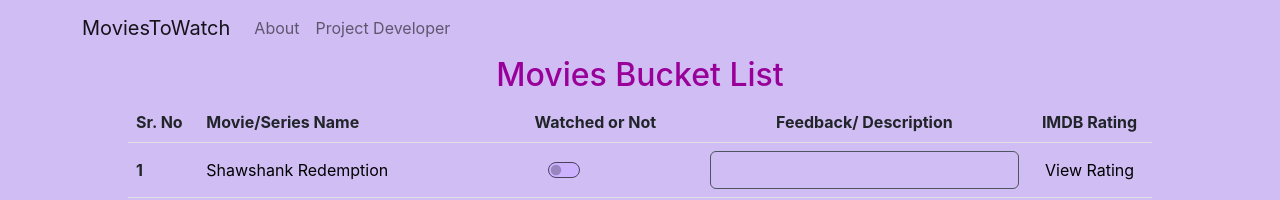
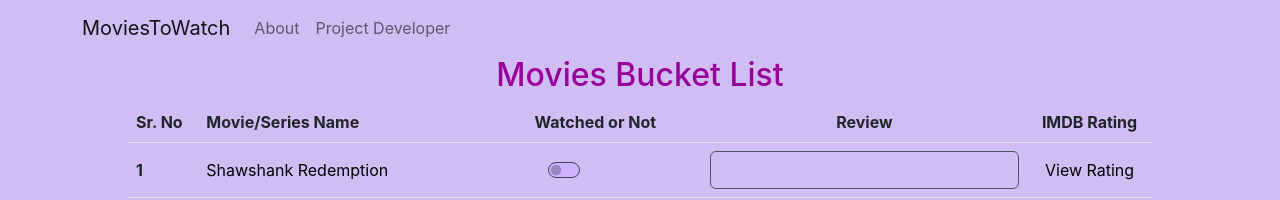
Before and after one commit to Niraj2003/MyMovies, a React (Create React App) app: page / in a window 1280 px wide. Shown: the top 200 px of the page. Built offline with nearby package versions, Linux system fonts and the light colour scheme.

Commit message:
Aligned for small devices

```diff
--- a/src/components/Table.css
+++ b/src/components/Table.css
@@ -1,6 +1,21 @@
-.tdata{
-    margin-left: 10%;
-    margin-right: 10%;
+@media only screen and (min-width: 600px) {
+    .tdata{
+        margin-left: 10%;
+        margin-right: 10%;
+    }
+    .fs{
+        margin-right: 100px;
+    }
+    #about{
+        margin-left: 10%;
+        margin-right: 10%;
+        margin-top: 3%;
+    }
+}
+@media only screen and (max-width: 600px){
+    /* .form-control {
+        width: 50%;
+    } */
 }
 tr, th{
     vertical-align: middle;
@@ -19,9 +34,7 @@
 h2{
     color: rgb(153, 0, 153);
 }
-.fs{
-    margin-right: 100px;
-}
+
 .form-check-input:checked {
     background-color: #cdb2ff;
     border-color: #4b415d;
@@ -35,8 +48,3 @@
     background-color: #d0bdf4;
     border: 1px solid #4f555c;
 }
-#about{
-    margin-left: 10%;
-    margin-right: 10%;
-    margin-top: 3%;
-}
--- a/src/components/Table.js
+++ b/src/components/Table.js
@@ -120,7 +120,7 @@
                         <th scope="col">Sr. No </th>
                         <th scope="col">Movie/Series Name</th>
                         <th scope="col">Watched or Not</th>
-                        <th scope="col"><center>Feedback/ Description</center></th>
+                        <th scope="col"><center>Review</center></th>
                         <th scope='col'><center>IMDB Rating</center></th>
                     </tr>
                 </thead>
--- a/src/components/Top.js
+++ b/src/components/Top.js
@@ -36,7 +36,7 @@
   return (
     <Navbar expand="lg" className='nvb'>
       <Container>
-        <Navbar.Brand href="/">MoviesToWatch</Navbar.Brand>
+        <Navbar.Brand href="https://niraj2003.github.io/MyMovies/">MoviesToWatch</Navbar.Brand>
         <Navbar.Toggle aria-controls="basic-navbar-nav" />
         <Navbar.Collapse id="basic-navbar-nav">
           <Nav className="me-auto">
```
